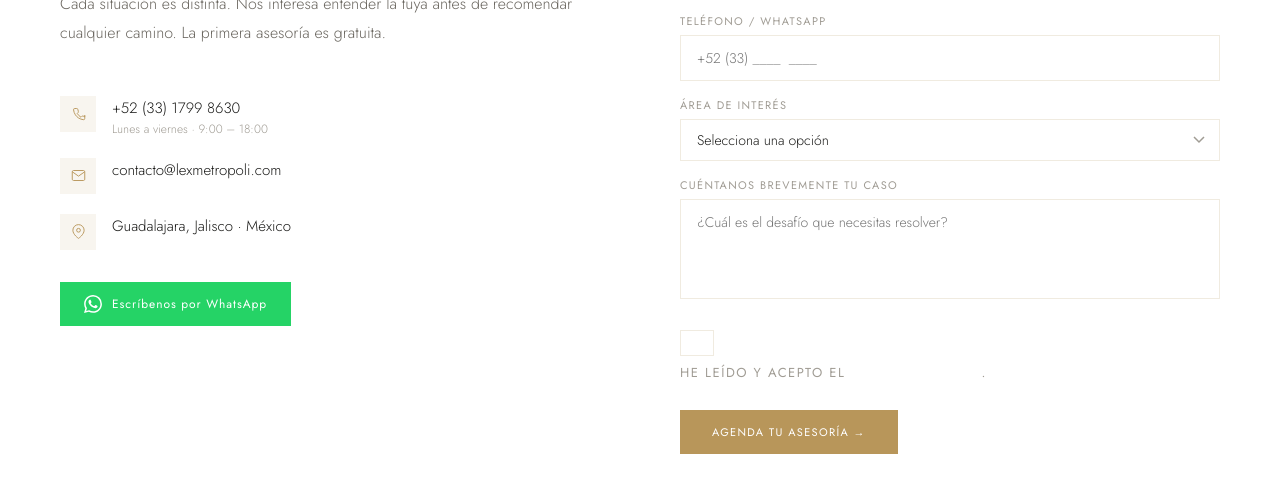
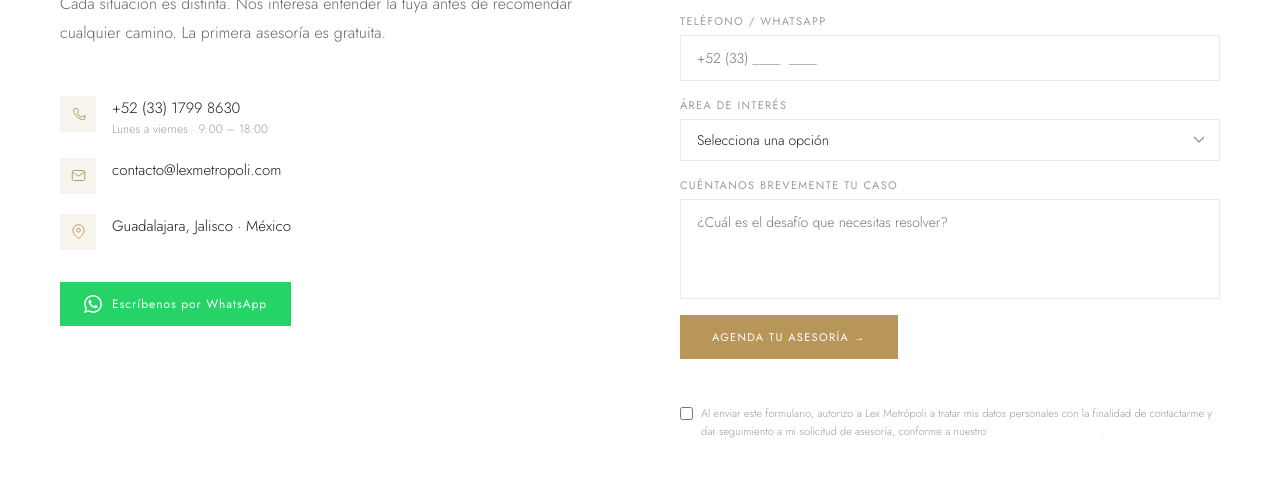
Before and after one commit to alexahinojosa26/LexMetropoli, a website: page contacto.html in a window 1280 px wide. Shown: the part 315-800 px from the top of the page. Drawn offline with nearby package versions, Linux system fonts and the light colour scheme.

Commit message:
Revise privacy checkbox layout and message
Updated privacy checkbox label and styling.

```diff
--- a/contacto.html
+++ b/contacto.html
@@ -105,13 +105,12 @@
         <label>Cuéntanos brevemente tu caso</label>
         <textarea name="mensaje" placeholder="¿Cuál es el desafío que necesitas resolver?" required></textarea>
       </div>
-      <div class="field field-checkbox" style="display:flex;align-items:flex-start;gap:8px;margin:12px 0;">
-        <input type="checkbox" name="privacidad" id="privacidadCheckbox" required style="margin-top:3px;flex-shrink:0;">
-        <label for="privacidadCheckbox" style="font-size:13px;font-weight:400;line-height:1.4;">He leído y acepto el <a href="#" class="footer-privacy">Aviso de privacidad</a>.</label>
-      </div>
       <button type="submit" class="btn-gold" style="width:fit-content;border:none;cursor:pointer;">Agenda tu asesoría →</button>
       <p id="formStatus" style="font-size:12px;margin-top:4px;"></p>
-      <p style="font-size:11px;color:var(--light);margin-top:4px;">La primera sesión de 20–30 min es sin costo y sin compromiso.</p>
+      <label for="privacidadCheckbox" style="display:flex;align-items:flex-start;gap:8px;margin-top:10px;font-size:11px;color:var(--light);line-height:1.5;cursor:pointer;">
+        <input type="checkbox" name="privacidad" id="privacidadCheckbox" required style="margin-top:2px;flex-shrink:0;">
+        <span>Al enviar este formulario, autorizo a Lex Metrópoli a tratar mis datos personales con la finalidad de contactarme y dar seguimiento a mi solicitud de asesoría, conforme a nuestro <a href="#" class="footer-privacy">Aviso de privacidad</a>.</span>
+      </label>
     </form>
   </div>
 </section>
```
